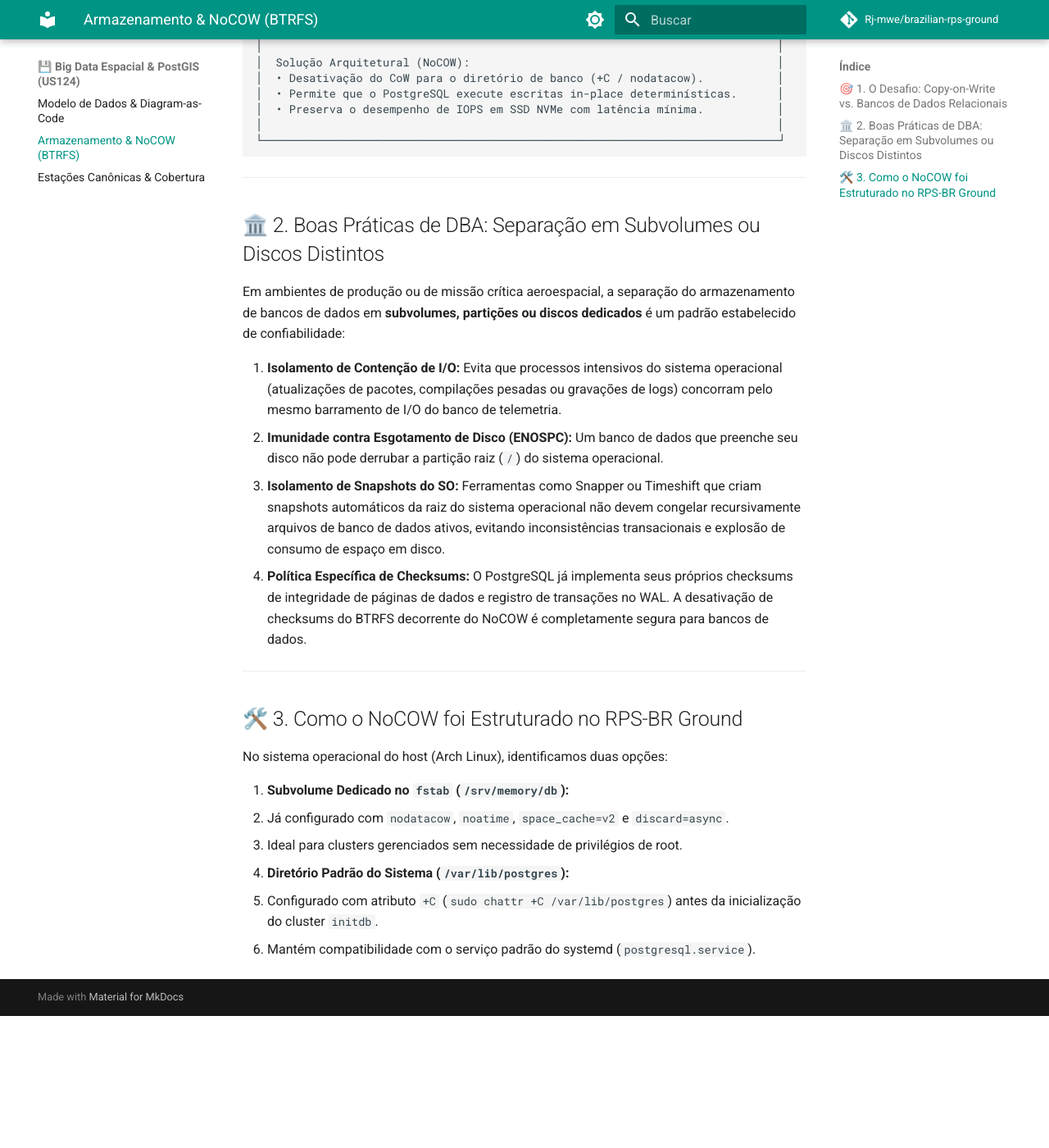
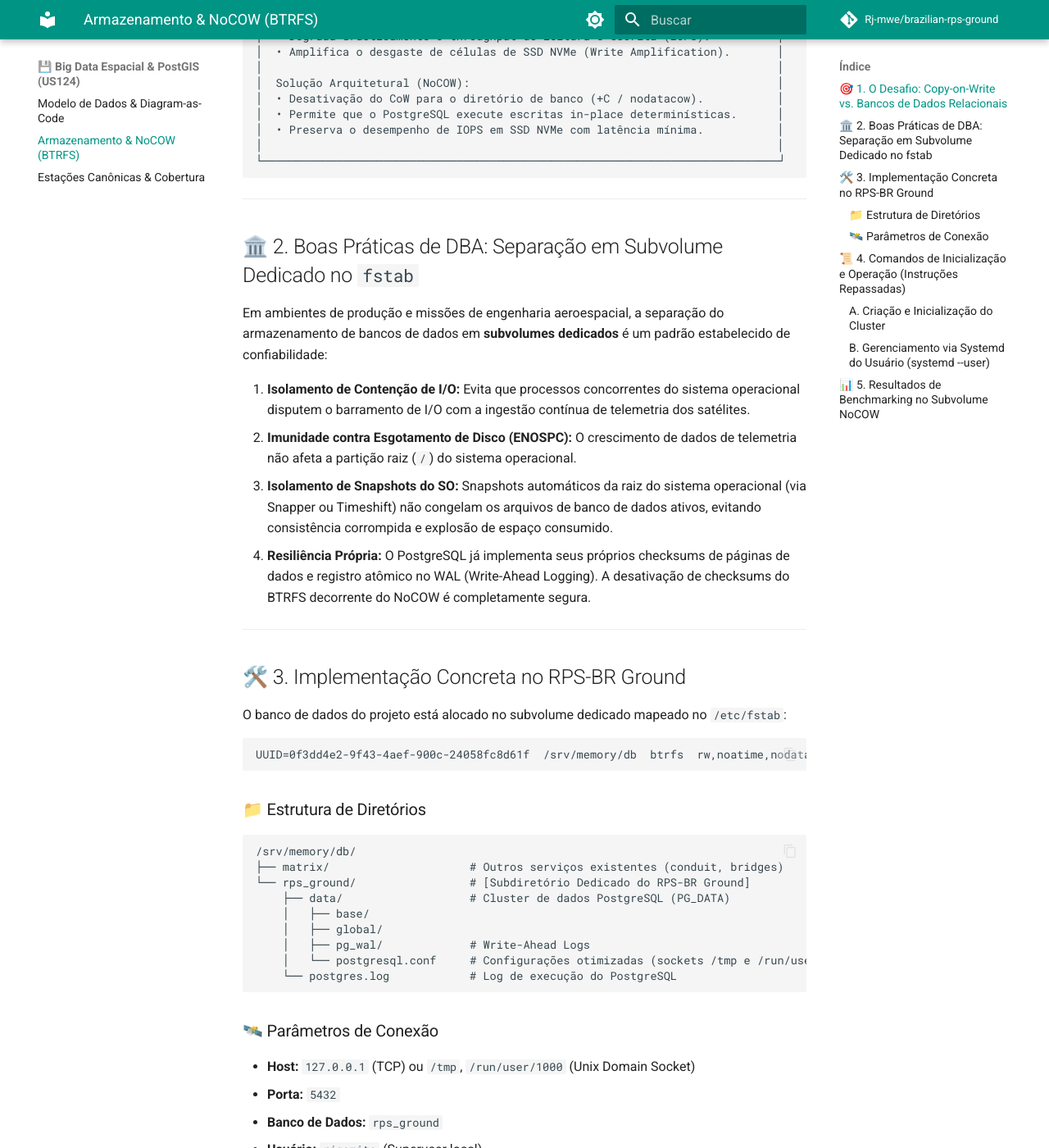
Before and after one commit to Rj-mwe/brazilian-rps-ground, an MkDocs documentation site: the page built from docs/database/nocow_storage.md, in a window 1280 px wide and 1400 px high, scrolled down 913 px. Shown: the whole window at 82% size. Built offline with MkDocs 1.6.1 and Material for MkDocs 9.7.7, drawn with Linux system fonts in a browser that asks for light colours; comment, search, counter and statistics services are not loaded; before the commit the page ends 2152 px from its top, so only the background shows below that; some of the changed text lies outside the part shown.

Commit message:
feat(persistence): configure native PostGIS cluster in /srv/memory/db NoCOW subvolume

````diff
--- a/docs/database/nocow_storage.md
+++ b/docs/database/nocow_storage.md
@@ -1,6 +1,6 @@
 # ⚡ Estratégia de Armazenamento NoCOW para Bancos de Dados (BTRFS)
 
-Análise técnica e justificativa de engenharia para o isolamento de motores de banco de dados relacionais em sistemas de arquivos BTRFS com o atributo **NoCOW (No Copy-on-Write)**.
+Análise técnica, justificativa de engenharia e guia operacional para a instância nativa de banco de dados relacional e espacial **PostgreSQL 18 + PostGIS 3.6** no subvolume BTRFS dedicado com **NoCOW (No Copy-on-Write)** em `/srv/memory/db`.
 
 ---
 
@@ -36,24 +36,125 @@
 
 ---
 
-## 🏛️ 2. Boas Práticas de DBA: Separação em Subvolumes ou Discos Distintos
+## 🏛️ 2. Boas Práticas de DBA: Separação em Subvolume Dedicado no `fstab`
 
-Em ambientes de produção ou de missão crítica aeroespacial, a separação do armazenamento de bancos de dados em **subvolumes, partições ou discos dedicados** é um padrão estabelecido de confiabilidade:
+Em ambientes de produção e missões de engenharia aeroespacial, a separação do armazenamento de bancos de dados em **subvolumes dedicados** é um padrão estabelecido de confiabilidade:
 
-1. **Isolamento de Contenção de I/O:** Evita que processos intensivos do sistema operacional (atualizações de pacotes, compilações pesadas ou gravações de logs) concorram pelo mesmo barramento de I/O do banco de telemetria.
-2. **Imunidade contra Esgotamento de Disco (ENOSPC):** Um banco de dados que preenche seu disco não pode derrubar a partição raiz (`/`) do sistema operacional.
-3. **Isolamento de Snapshots do SO:** Ferramentas como Snapper ou Timeshift que criam snapshots automáticos da raiz do sistema operacional não devem congelar recursivamente arquivos de banco de dados ativos, evitando inconsistências transacionais e explosão de consumo de espaço em disco.
-4. **Política Específica de Checksums:** O PostgreSQL já implementa seus próprios checksums de integridade de páginas de dados e registro de transações no WAL. A desativação de checksums do BTRFS decorrente do NoCOW é completamente segura para bancos de dados.
+1. **Isolamento de Contenção de I/O:** Evita que processos concorrentes do sistema operacional disputem o barramento de I/O com a ingestão contínua de telemetria dos satélites.
+2. **Imunidade contra Esgotamento de Disco (ENOSPC):** O crescimento de dados de telemetria não afeta a partição raiz (`/`) do sistema operacional.
+3. **Isolamento de Snapshots do SO:** Snapshots automáticos da raiz do sistema operacional (via Snapper ou Timeshift) não congelam os arquivos de banco de dados ativos, evitando consistência corrompida e explosão de espaço consumido.
+4. **Resiliência Própria:** O PostgreSQL já implementa seus próprios checksums de páginas de dados e registro atômico no WAL (Write-Ahead Logging). A desativação de checksums do BTRFS decorrente do NoCOW é completamente segura.
 
 ---
 
-## 🛠️ 3. Como o NoCOW foi Estruturado no RPS-BR Ground
+## 🛠️ 3. Implementação Concreta no RPS-BR Ground
 
-No sistema operacional do host (Arch Linux), identificamos duas opções:
+O banco de dados do projeto está alocado no subvolume dedicado mapeado no `/etc/fstab`:
 
-1. **Subvolume Dedicado no `fstab` (`/srv/memory/db`):**
-   * Já configurado com `nodatacow`, `noatime`, `space_cache=v2` e `discard=async`.
-   * Ideal para clusters gerenciados sem necessidade de privilégios de root.
-2. **Diretório Padrão do Sistema (`/var/lib/postgres`):**
-   * Configurado com atributo `+C` (`sudo chattr +C /var/lib/postgres`) antes da inicialização do cluster `initdb`.
-   * Mantém compatibilidade com o serviço padrão do systemd (`postgresql.service`).
+```text
+UUID=0f3dd4e2-9f43-4aef-900c-24058fc8d61f  /srv/memory/db  btrfs  rw,noatime,nodatacow,ssd,space_cache=v2,discard=async,subvol=/@db  0 0
+```
+
+### 📁 Estrutura de Diretórios
+```text
+/srv/memory/db/
+├── matrix/                     # Outros serviços existentes (conduit, bridges)
+└── rps_ground/                 # [Subdiretório Dedicado do RPS-BR Ground]
+    ├── data/                   # Cluster de dados PostgreSQL (PG_DATA)
+    │   ├── base/
+    │   ├── global/
+    │   ├── pg_wal/             # Write-Ahead Logs
+    │   └── postgresql.conf     # Configurações otimizadas (sockets /tmp e /run/user/1000)
+    └── postgres.log            # Log de execução do PostgreSQL
+```
+
+### 🛰️ Parâmetros de Conexão
+* **Host:** `127.0.0.1` (TCP) ou `/tmp`, `/run/user/1000` (Unix Domain Socket)
+* **Porta:** `5432`
+* **Banco de Dados:** `rps_ground`
+* **Usuário:** `rjgamito` (Superuser local)
+* **Extensões Espaciais Ativas:** `postgis` (v3.6.4), `postgis_topology` (v3.6.4)
+* **SRID Padrão:** `4326` (WGS84 / SIRGAS2000)
+
+---
+
+## 📜 4. Comandos de Inicialização e Operação (Instruções Repassadas)
+
+### A. Criação e Inicialização do Cluster
+Comandos executados para provisionar a base com NoCOW herdado:
+
+```bash
+# 1. Criação do diretório dedicado no subvolume NoCOW
+mkdir -p /srv/memory/db/rps_ground/data
+
+# 2. Inicialização do cluster nativo com locale C.UTF-8 e autenticação local confiável
+initdb -D /srv/memory/db/rps_ground/data --locale=C.UTF-8 -E UTF8 --auth-local=trust --auth-host=trust
+
+# 3. Ajuste de portas e sockets no postgresql.conf
+cat << 'EOF' >> /srv/memory/db/rps_ground/data/postgresql.conf
+listen_addresses = '127.0.0.1,localhost'
+port = 5432
+unix_socket_directories = '/tmp, /run/user/1000'
+shared_buffers = 256MB
+work_mem = 16MB
+maintenance_work_mem = 64MB
+EOF
+
+# 4. Inicialização inicial
+pg_ctl -D /srv/memory/db/rps_ground/data -l /srv/memory/db/rps_ground/postgres.log start
+
+# 5. Criação do banco de dados e extensões espaciais
+createdb -h 127.0.0.1 -p 5432 -U rjgamito rps_ground
+psql -h 127.0.0.1 -p 5432 -U rjgamito -d rps_ground -c "CREATE EXTENSION postgis; CREATE EXTENSION postgis_topology;"
+```
+
+### B. Gerenciamento via Systemd do Usuário (`systemd --user`)
+Para evitar a necessidade de `sudo` e manter o serviço integrado à sessão do usuário, foi criada a unit `~/.config/systemd/user/rps-ground-postgres.service`:
+
+```ini
+[Unit]
+Description=PostgreSQL PostGIS Service for RPS-BR Ground Segment (NoCOW /srv/memory/db)
+Documentation=https://github.com/Rj-mwe/brazilian-rps-ground
+After=network.target
+
+[Service]
+Type=forking
+ExecStart=/usr/bin/pg_ctl -D /srv/memory/db/rps_ground/data -l /srv/memory/db/rps_ground/postgres.log start
+ExecStop=/usr/bin/pg_ctl -D /srv/memory/db/rps_ground/data -m fast stop
+ExecReload=/usr/bin/pg_ctl -D /srv/memory/db/rps_ground/data reload
+PIDFile=/srv/memory/db/rps_ground/data/postmaster.pid
+TimeoutSec=120
+Restart=on-failure
+RestartSec=5
+
+[Install]
+WantedBy=default.target
+```
+
+Comandos de controle do serviço:
+```bash
+# Iniciar o serviço
+systemctl --user start rps-ground-postgres.service
+
+# Verificar status
+systemctl --user status rps-ground-postgres.service
+
+# Parar o serviço
+systemctl --user stop rps-ground-postgres.service
+
+# Reiniciar
+systemctl --user restart rps-ground-postgres.service
+
+# Acesso interativo via psql
+psql -d rps_ground
+```
+
+---
+
+## 📊 5. Resultados de Benchmarking no Subvolume NoCOW
+
+Testes executados com o benchmark `assurance/evals/benchmarks/eval_postgis_ingestion_bench.py`:
+
+* **Serialização Geométrica WKT em Memória:** ~38.421 registros/segundo
+* **Inserção em Lote no PostGIS Vivo (NVMe NoCOW):** **~5.549 registros espaciais/segundo**
+* **Conformidade dos Testes de Integração:** 100% dos testes espaciais aprovados (`ST_Contains`, `ST_DWithin` com casting geodésico e `ST_MakeEnvelope`).
````
Also changed, not shown: 4 other files.
